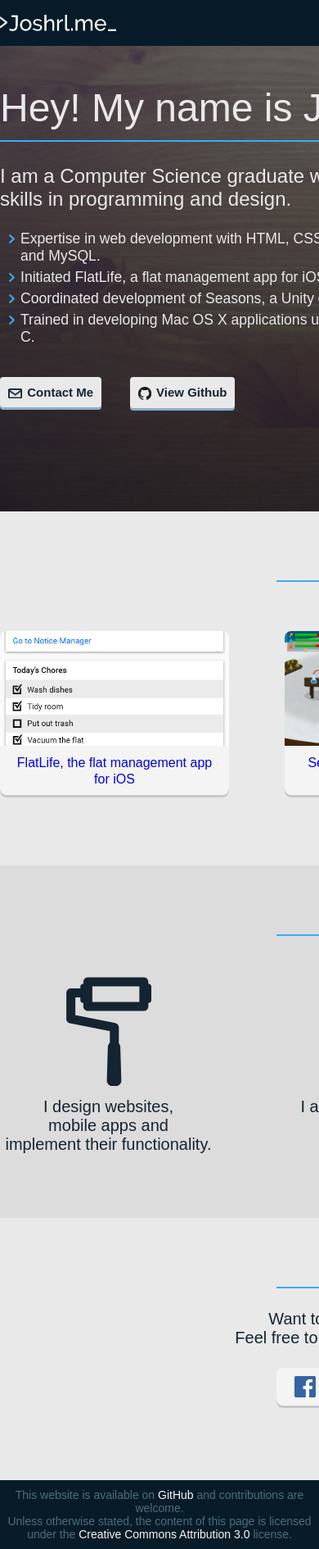
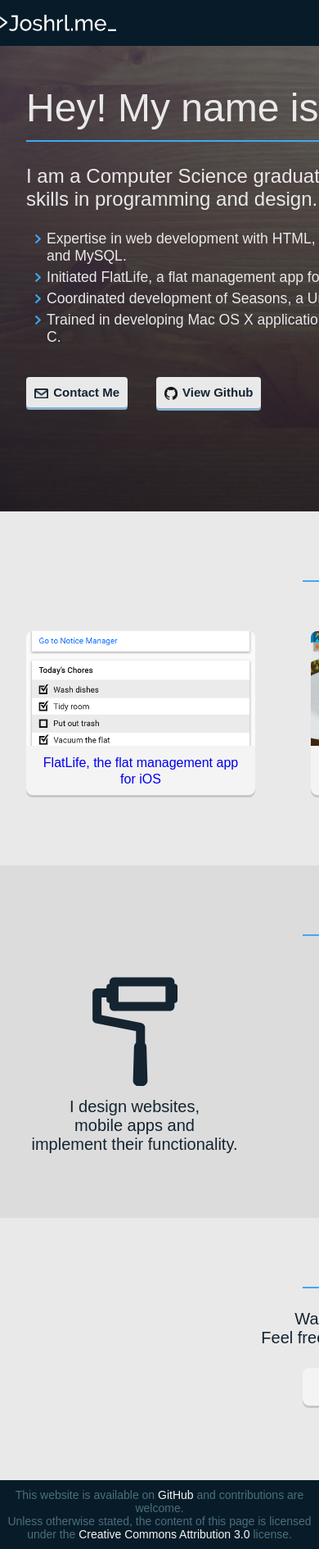
Before and after one commit to JoshrlNZ/Portfolio, a PHP site: page / in a window 390 px wide; the page is wider, and only the part inside the window is pictured. Shown: that part at 82% size. Run offline with PHP 8.4, Linux system fonts and the light colour scheme; some libraries are stand-ins or nearby versions.

Commit message:
Added padding to sides for mobile

```diff
--- a/style.css
+++ b/style.css
@@ -110,6 +110,8 @@ nav {
   margin-right: auto;
   width: 61em;
   padding-top: 2em;
+  padding-left: 2em;
+  padding-right: 2em;
 }
 
 #intro-speech {
```
